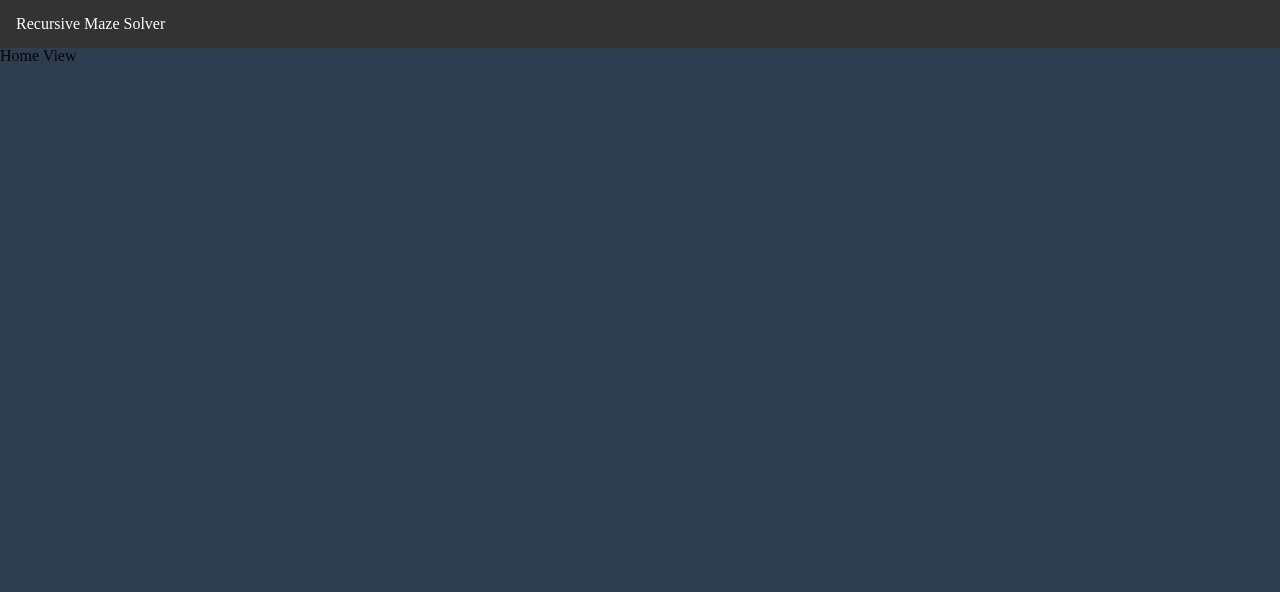
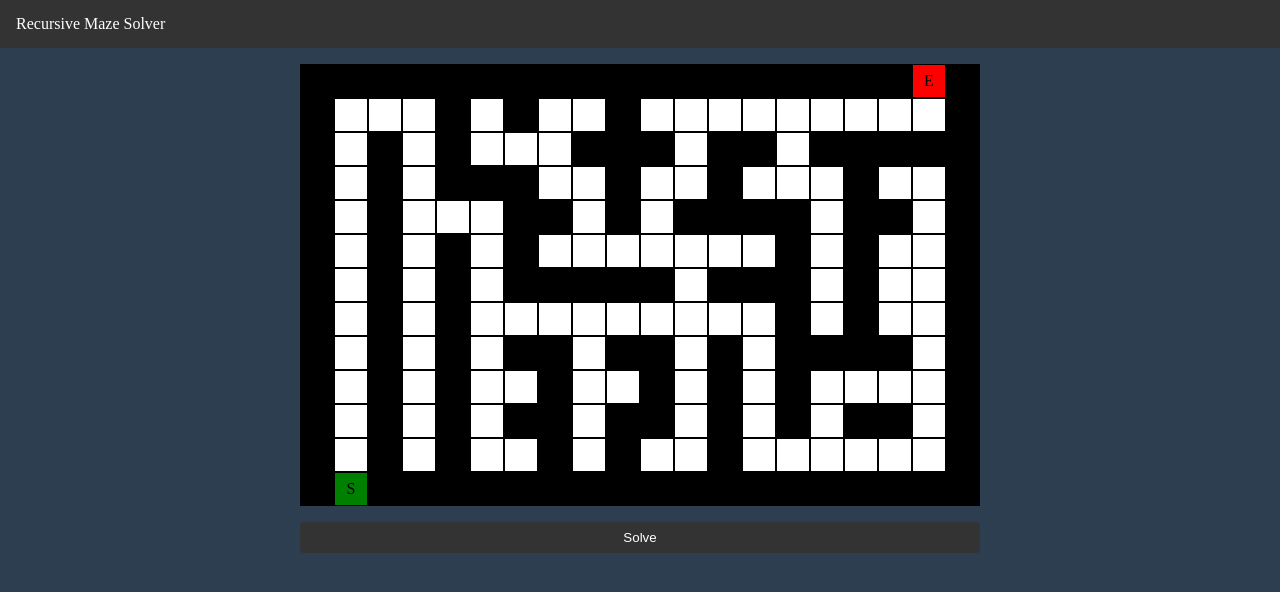
Before and after one commit to hwhang0917/recursive-maze, a Vue app: page / in a window 1280 px wide. Shown: the top 592 px of the page. Built offline with nearby package versions, Linux system fonts and the light colour scheme; the HTML template or start-up script is replaced by a standard one.

Commit message:
💄 Add basic maze UI

```diff
--- a/package.json
+++ b/package.json
@@ -28,6 +28,7 @@
     "jiti": "^2.4.2",
     "npm-run-all2": "^7.0.2",
     "prettier": "^3.4.2",
+    "sass-embedded": "^1.83.4",
     "typescript": "~5.7.3",
     "vite": "^6.0.11",
     "vite-plugin-vue-devtools": "^7.7.0",
--- a/src/App.vue
+++ b/src/App.vue
@@ -17,4 +17,10 @@ header {
   background-color: #333;
   color: #fff;
 }
+main {
+  padding: 1rem;
+  display: flex;
+  justify-content: center;
+  align-items: center;
+}
 </style>
--- a/src/assets/main.css
+++ b/src/assets/main.css
@@ -1,3 +1,10 @@
+@font-face {
+    font-family: 'SBAggroB';
+    src: url('https://fastly.jsdelivr.net/gh/projectnoonnu/noonfonts_2108@1.1/SBAggroB.woff') format('woff');
+    font-weight: normal;
+    font-style: normal;
+}
+
 body {
     background-color: #2c3e50;
 }
--- a/src/constants/index.ts
+++ b/src/constants/index.ts
@@ -4,3 +4,7 @@ export const DIRECTIONS = [
   [0, 1],
   [-1, 0],
 ]
+
+export const WALL = '#'
+export const START = 'S'
+export const END = 'E'
--- a/src/router.ts
+++ b/src/router.ts
@@ -1,8 +1,10 @@
 import { createWebHashHistory, createRouter } from 'vue-router'
 import HomeView from './views/HomeView.vue';
+import MazeView from './views/MazeView.vue';
 
 const routes = [
-  { path: '/', component: HomeView }
+  { path: '/', component: HomeView },
+  { path: '/solution', component: MazeView },
 ]
 
 export const router = createRouter({
--- a/src/stores/mazeStore.ts
+++ b/src/stores/mazeStore.ts
@@ -1,21 +1,27 @@
 import { reactive } from 'vue'
 
 interface MazeStore {
-  maze: string[][];
+  maze: string[];
   size: { x: number, y: number};
 }
 
-export default reactive<MazeStore>({
+const mazeStore = reactive<MazeStore>({
   maze: [
-    ['##################E#'],
-    ['#   # #  #         #'],
-    ['# # #   ##  ##  ####'],
-    ['# # ###  #  #   #  #'],
-    ['# #   #  # #### #  #'],
-    ['# # #         # #  #'],
-    ['# # # ## ## # ###  #'],
-    ['# # #       #      #'],
-    ['#S##################'],
+    '##################E#',
+    '#   # #  #         #',
+    '# # #   ### ## #####',
+    '# # ###  #  #   #  #',
+    '# #   ## # #### ## #',
+    '# # # #       # #  #',
+    '# # # ##### ### #  #',
+    '# # #         # #  #',
+    '# # # ## ## # #### #',
+    '# # #  #  # # #    #',
+    '# # # ## ## # # ## #',
+    '# # #  # #  #      #',
+    '#S##################',
   ],
   size: { x: 20, y: 9 },
 });
+
+export default mazeStore
--- a/src/views/HomeView.vue
+++ b/src/views/HomeView.vue
@@ -1,3 +1,79 @@
+<script setup lang="ts">
+import { END, START, WALL } from '@/constants'
+import mazeStore from '@/stores/mazeStore'
+import { computed } from 'vue'
+
+const maze = computed(() => {
+  return mazeStore.maze.map((row) => {
+    return row.split('')
+  })
+})
+</script>
+
 <template>
-  <h1>Home View</h1>
+  <div class="wrapper">
+    <div class="maze">
+      <div
+        class="maze-row"
+        v-for="row in maze"
+        :key="row.join('')"
+      >
+        <div
+          class="maze-cell"
+          v-for="cell in row"
+          :key="cell"
+          :class="{
+            wall: cell === WALL,
+            start: cell === START,
+            end: cell === END
+          }"
+        >
+          {{ cell }}
+        </div>
+      </div>
+    </div>
+    <button class="solve">Solve</button>
+  </div>
 </template>
+
+<style lang="scss" scoped>
+.wrapper {
+  display: grid;
+  gap: 1rem;
+  .solve {
+    padding: 0.5rem 1rem;
+    background-color: #333;
+    color: white;
+    border: none;
+    border-radius: 0.25rem;
+    cursor: pointer;
+    &:hover {
+      background-color: #555;
+    }
+  }
+  .maze {
+    user-select: none;
+    .maze-row {
+      display: flex;
+      .maze-cell {
+        width: 2rem;
+        height: 2rem;
+        border: 1px solid black;
+        background-color: white;
+        display: flex;
+        justify-content: center;
+        align-items: center;
+      }
+      .wall {
+        background-color: black;
+      }
+      .start {
+        background-color: green;
+      }
+      .end {
+        background-color: red;
+      }
+    }
+  }
+}
+</style>
--- a/src/views/MazeView.vue
+++ b/src/views/MazeView.vue
@@ -1,4 +1,3 @@
 <template>
-  <div>
-  </div>
+  <h2>Maze View</h2>
 </template>
```
Also changed, not shown: src/utils/index.ts (added), 1 other file (tests, documents, lock files or other folders).
